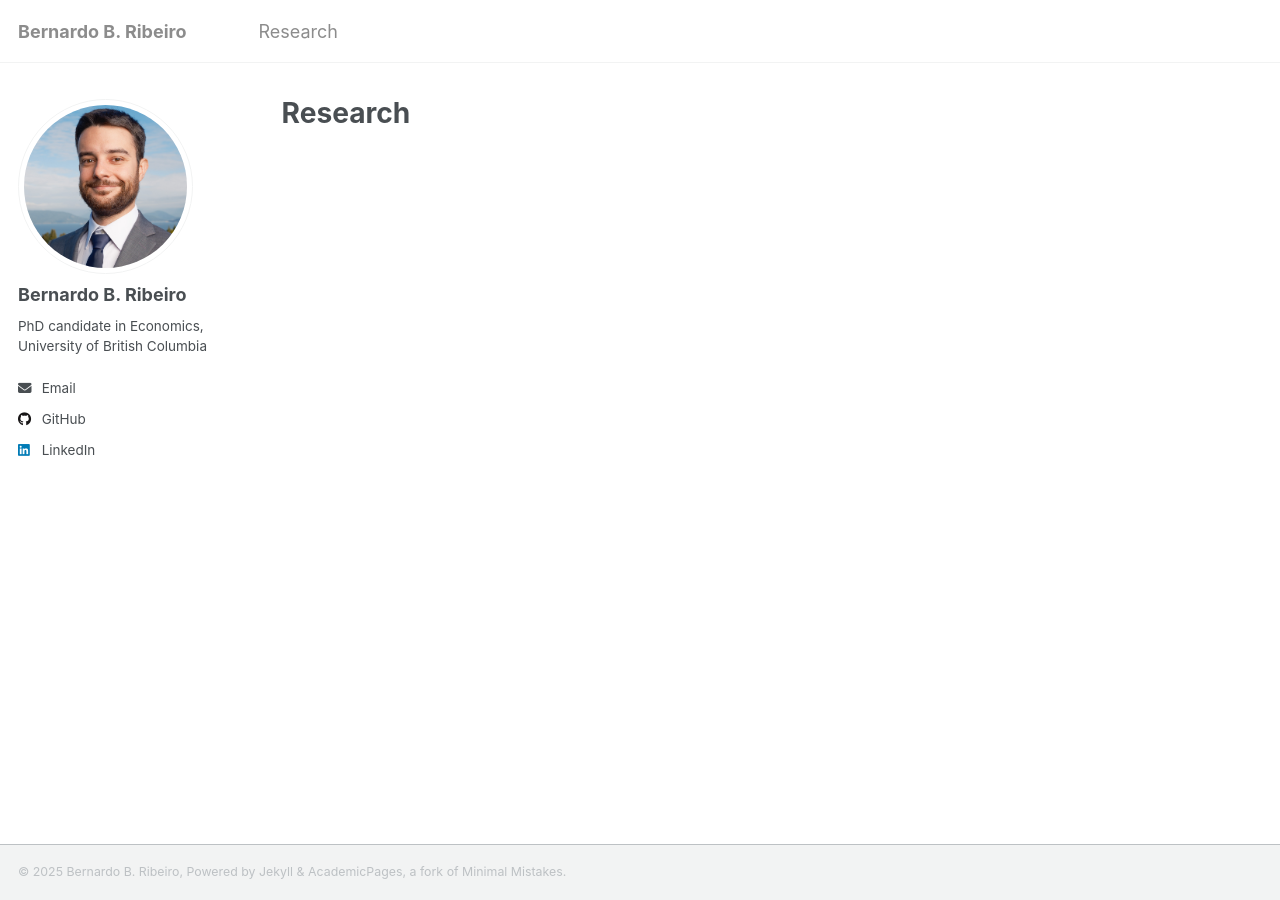
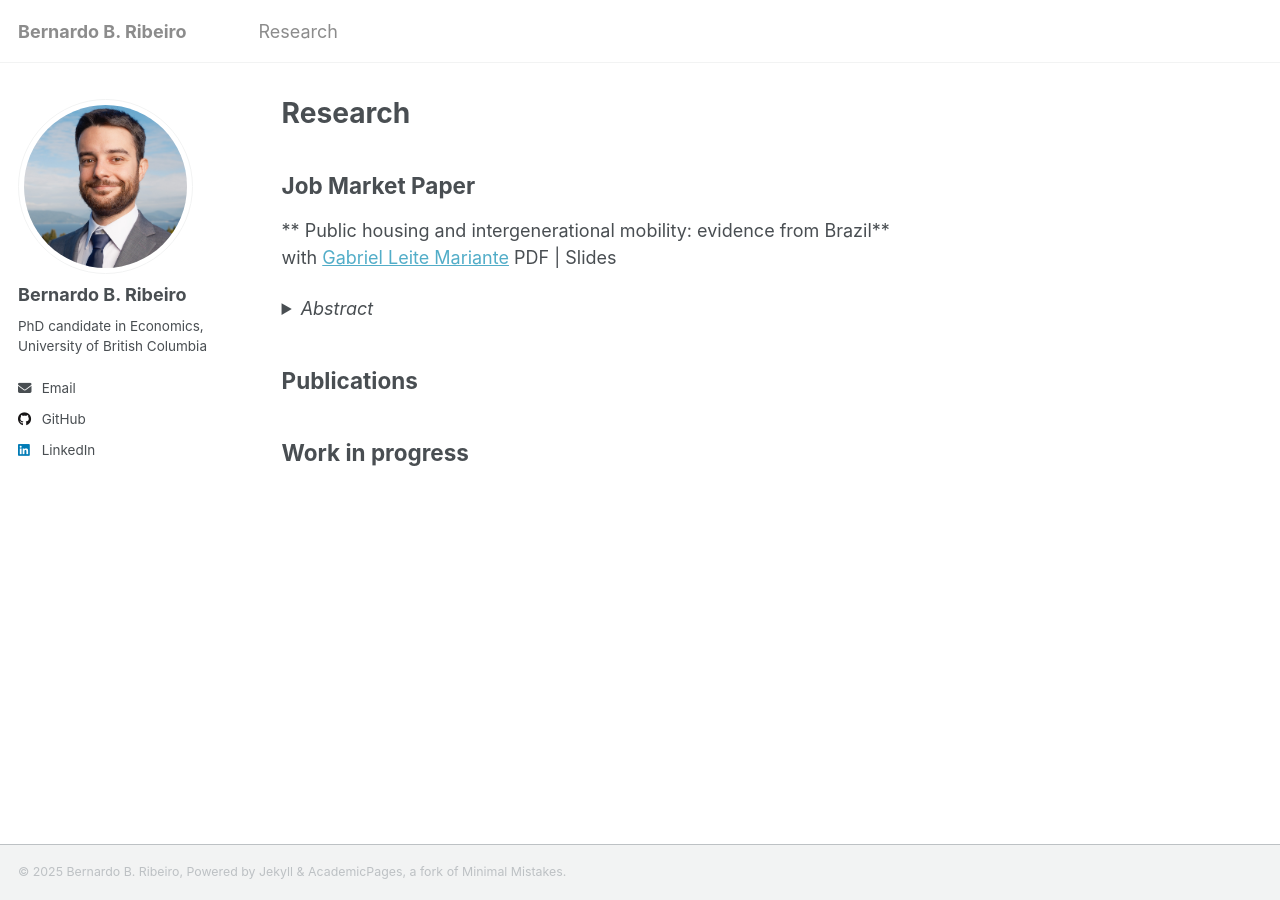
Before and after one commit to bbribeiro/bbribeiro.github.io, a Jekyll site: the page built from _pages/research.md, in a window 1280 px wide. Built offline with Jekyll 4.4.1, drawn with Linux system fonts in a browser that asks for light colours; a script that is not in the unit is left out.

Commit message:
Update research.md
Starting structure of research page

```diff
--- a/_pages/research.md
+++ b/_pages/research.md
@@ -4,34 +4,20 @@ title: "Research"
 permalink: /research/
 author_profile: true
 ---
-<!--
-{% if site.author.googlescholar %}
-  <div class="wordwrap">You can also find my articles on <a href="{{site.author.googlescholar}}">my Google Scholar profile</a>.</div>
-{% endif %}
 
-{% include base_path %}
+## Job Market Paper
 
--->
+** Public housing and intergenerational mobility: evidence from Brazil**
+with [Gabriel Leite Mariante](https://www.gleitemariante.com/home)
+PDF | Slides
 
-<!-- New style rendering if publication categories are defined
-{% if site.publication_category %}
-  {% for category in site.publication_category  %}
-    {% assign title_shown = false %}
-    {% for post in site.publications reversed %}
-      {% if post.category != category[0] %}
-        {% continue %}
-      {% endif %}
-      {% unless title_shown %}
-        <h2>{{ category[1].title }}</h2><hr />
-        {% assign title_shown = true %}
-      {% endunless %}
-      {% include archive-single.html %}
-    {% endfor %}
-  {% endfor %}
-{% else %}
-  {% for post in site.publications reversed %}
-    {% include archive-single.html %}
-  {% endfor %}
-{% endif %}
+<details class="abstract">
+<summary><em>Abstract</em></summary>
+<p>Short abstract goes here.</p>
+</details>
 
--->
+## Publications
+
+
+
+## Work in progress
```
